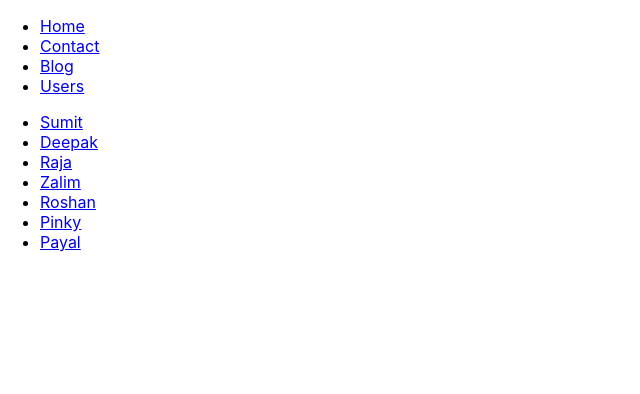
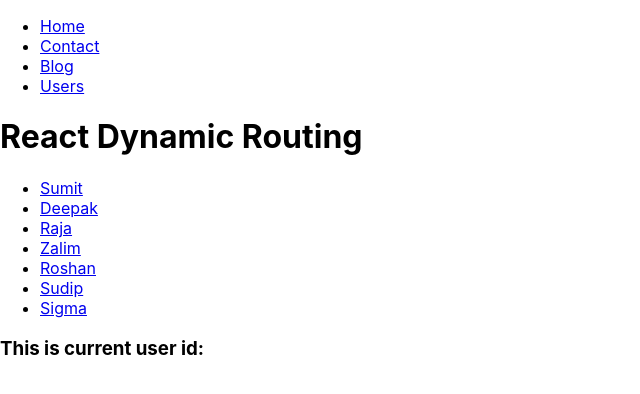
Before and after one commit to ravikr1310/interviewTaskForReactjs, a React (Create React App) app: page /user/1 in a window 1280 px wide. Shown: the top 394 px of the page, without its empty margins (0-640 px from the left). Built offline with nearby package versions, Linux system fonts and the light colour scheme.

Commit message:
added gitignore

```diff
--- a/src/App.js
+++ b/src/App.js
@@ -6,23 +6,32 @@
 import Blog from './components/Blog';
 import Layout from './components/Layout';
 import NotFound from './components/NotFound';
-import { useState } from 'react';
-import UsersContainer from './components/UsersContainer';
+import { useState ,useEffect} from 'react';
 import UsersDetails from './components/UsersDetails';
 function App(props) {
   const [data, setData] = useState("Evc Venture");
-  console.log("Hello",props)
+  const users = [
+    { id: 1, name: "Sumit", email: "sumit@gmail.com" },
+    { id: 2, name: "Deepak", email: "deepak@gmail.com" },
+    { id: 3, name: "Raja", email: "raja@gmail.com" },
+    { id: 4, name: "Zalim", email: "zalim@gmail.com" },
+    { id: 5, name: "Roshan", email: "roshan@gmail.com" },
+    { id: 6, name: "Sudip", email: "sudip@gmail.com" },
+    { id: 7, name: "Sigma", email: "sigma@gmail.com" },
+  ]
+  useEffect(() => {
+    setData(users);
+  },[]);
   const ids = 12;
   return (
     <div>
-      {/* <UsersContainer /> */}
       <BrowserRouter>
         <Routes>
           <Route path="/" element={<Layout />}>
             <Route index element={<Home data={data} />} />
             <Route path="/blog" element={<Blog />} />
             <Route path="/contact" element={<Contact />} />
-            <Route path="/user/:id" element={<UsersDetails />} />
+            <Route path="/user/:id" element={<UsersDetails data={users} />} />
             <Route path="*" element={<NotFound />} />
           </Route>
         </Routes>
@@ -43,7 +52,6 @@
             <Route index element={<Home data={data}/>}/>
             <Route path="/blog" element={<Blog/>}/>
             <Route path="/contact" element={<Contact/>}/>
-            <Route path="/users" element={<UsersContainer/>}/>
             <Route path="*" element={<NotFound/>}/>
         </Route>
       </Routes>
--- a/src/components/Dummy.js
+++ b/src/components/Dummy.js
@@ -1,7 +1,6 @@
 import React,{memo} from 'react';
 
 function Dummy(){
-    console.log(">>>>>>>>>>>");
     return(
         <div>Please dont rerender me!</div>
     )
--- a/src/components/UsersContainer.js
+++ /dev/null
@@ -1,31 +0,0 @@
-import React from 'react';
-import { BrowserRouter as Router, Routes, Route, Link } from 'react-router-dom';
-import UsersDetails from './UsersDetails';
-const users = [
-    { id: 1, name: "Sumit", email: "sumit@gmail.com" },
-    { id: 2, name: "Deepak", email: "deepak@gmail.com" },
-    { id: 3, name: "Raja", email: "raja@gmail.com" },
-    { id: 4, name: "Zalim", email: "zalim@gmail.com" },
-    { id: 5, name: "Roshan", email: "roshan@gmail.com" },
-    { id: 6, name: "Pinky", email: "pinki@gmail.com" },
-    { id: 7, name: "Payal", email: "payal@gmail.com" },
-]
-function UsersContainer() {
-    return (
-        <div>
-            <Router>
-                <h1>React Dynamic Routing</h1>
-                <ul>
-                    {
-                        users.map((item) => <div><li><Link to={"/user/" + item.id}>{item.name}</Link></li></div>)
-                    }
-                </ul>
-                <Routes>
-                    <Route path="/user/:id" element={<UsersDetails userdata={users} />} />
-                </Routes>
-            </Router>
-        </div>
-    )
-}
-
-export default UsersContainer;
--- a/src/components/UsersDetails.js
+++ b/src/components/UsersDetails.js
@@ -1,24 +1,18 @@
 
-import React, { useState } from 'react';
+import React, { useEffect, useState } from 'react';
 import { Link } from 'react-router-dom';
 function UsersDetails(props) {
-    const [data, setData] = useState(props.userdata);
-    const users = [
-        { id: 1, name: "Sumit", email: "sumit@gmail.com" },
-        { id: 2, name: "Deepak", email: "deepak@gmail.com" },
-        { id: 3, name: "Raja", email: "raja@gmail.com" },
-        { id: 4, name: "Zalim", email: "zalim@gmail.com" },
-        { id: 5, name: "Roshan", email: "roshan@gmail.com" },
-        { id: 6, name: "Pinky", email: "pinki@gmail.com" },
-        { id: 7, name: "Payal", email: "payal@gmail.com" },
-    ]
+    const [data, setData] = useState(props.data);
+    const [isfound, setIsFound] = useState(true);
     return (
         <div>
+            <h1>React Dynamic Routing</h1>
             <ul>
                 {
-                    users.map((item) => <div><li><Link to={"/user/" + item.id}>{item.name}</Link></li></div>)
+                    data.map((item) => <div><li><Link to={"/user/" + item.id}>{item.name}</Link></li></div>)
                 }
             </ul>
+            <h3>This is current user id: {data.id}</h3>
         </div>
     )
 }
```
Also changed, not shown: 1 other file (tests, documents, lock files or other folders).
